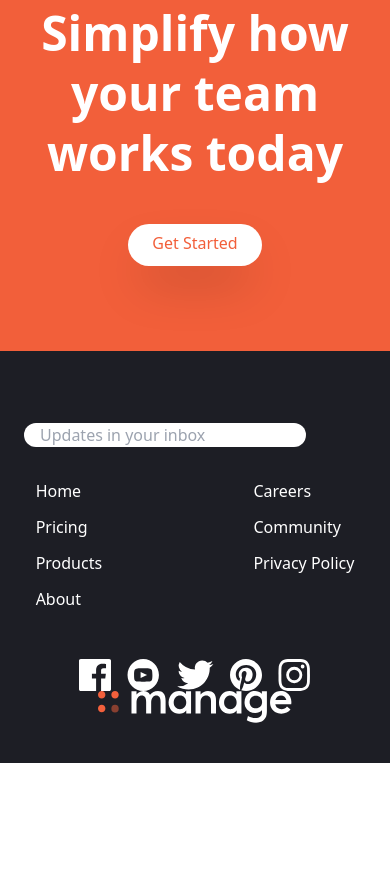
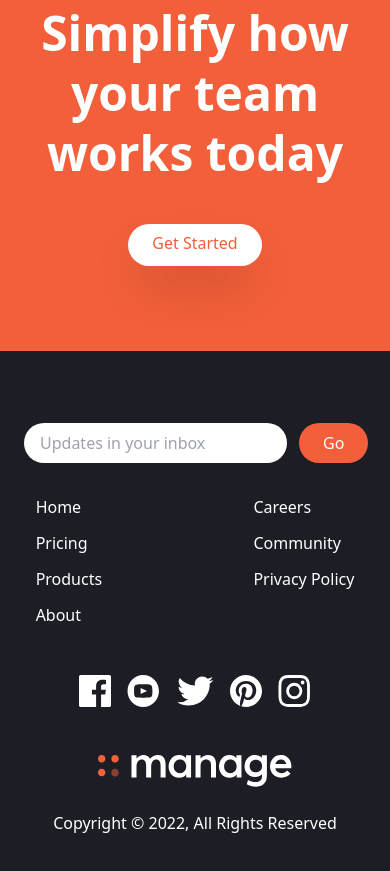
Before and after one commit to ramiyappan/Tailwind-project-landing, a website: page index.html in a window 390 px wide. Shown: the part 2519-3390 px from the top of the page. Before the commit the page ends 3282 px from the top, so only its background shows below. Drawn offline with Linux system fonts and the light colour scheme.

Commit message:
update index.html

```diff
--- a/index.html
+++ b/index.html
@@ -227,6 +227,9 @@
             <!-- Logo and social links container -->
             <div class="flex flex-col-reverse items-center justify-between space-y-12
             md:flex-col md:space-y-0 md:items-start">
+                <div class="mx-auto my-6 text-center text-white md:hidden">
+                    Copyright &copy; 2022, All Rights Reserved
+                </div>
                 <!-- Logo -->
                 <div>
                     <img src="img/logo-white.svg" class="h-8" alt="">
@@ -279,12 +282,13 @@
                             class="flex-1 px-4 rounded-full focus:outline-none"
                             placeholder="Updates in your inbox"
                         />
-                        <button class="px-6 py-2 text-white rounded-full bg-brighrRed
+                        <button class="px-6 py-2 text-white rounded-full bg-brightRed
                         hover:bg-brightRedLight focus:outline-none">
-
+                            Go
                         </button>
                     </div>
                 </form>
+                <div class="hidden text-white md:block">Copyright &copy; 2022, All Rights Reserved</div>
             </div>
         </div>
     </footer>
```
Also changed, not shown: css/main.css.
